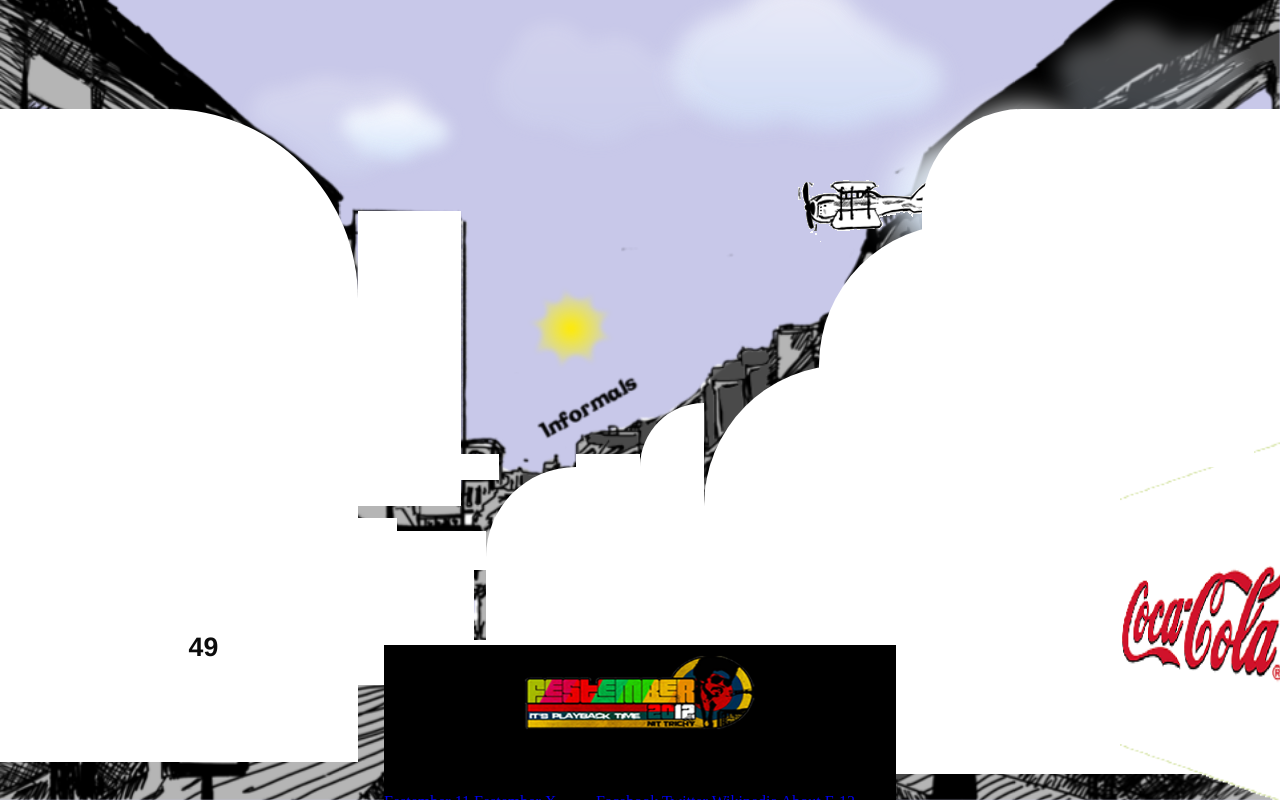
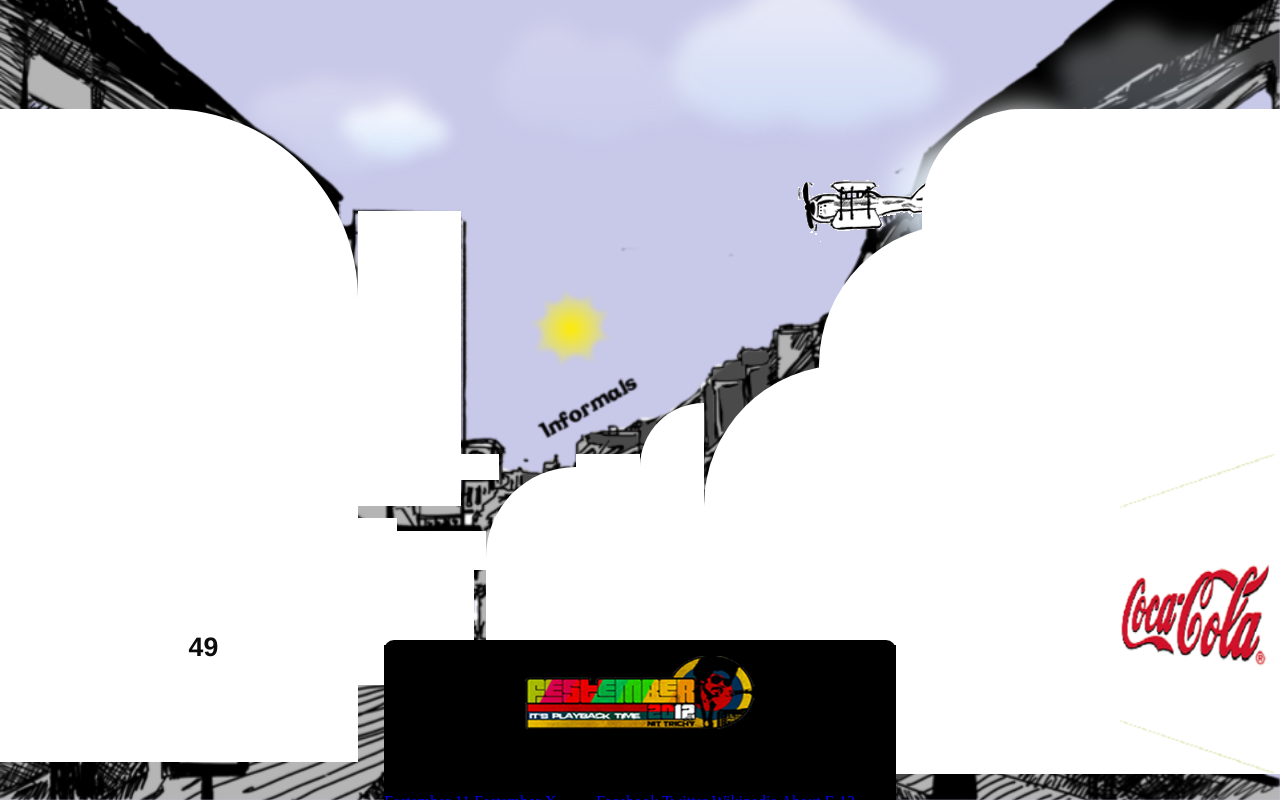
Before and after one commit to seekshiva/Festember12, a PHP site: page / in a window 1280 px wide. Run offline with PHP 8.4, Linux system fonts and the light colour scheme; some libraries are stand-ins or nearby versions.

Commit message:
going back to an earlier commit

```diff
--- a/css/main.css
+++ b/css/main.css
@@ -22,7 +22,7 @@ body {
    left : 30%;
    top : 5%;
    height : 95%;
-   border-color: #ffffff;
+   border-color: #ffffff -moz-use-text-color;
    border-radius: 10px 10px 0 0;
    border-style: solid solid none;
    border-width: 5px 0 0;
@@ -199,16 +199,20 @@ body {
     left : 86%;
     bottom : 2%;
     cursor: pointer;
+    //background-color : #000;
+    //border : solid 1px #000;
+    border-top-left-radius : 120px;
+    border-top-right-radius : 150px;
+    border-bottom-left-radius : 120px;
 }
 
 #sponsor_container img {
     display: none;
     position: absolute;
-    width: 45%;
-    height: 115%;
+    width: 40%;
+    height: 100%;
     left : 5%;
-    bottom : -10%;
-	z-index : -10;
+    bottom : 0%;
 }
 
 #sponsors .sponsor_type {
--- a/js/main.js
+++ b/js/main.js
@@ -495,7 +495,7 @@
 	    var that = this;
 	    debounce(function(){
 	        element["overlay_container"].style.display = "none";
-			$(that).animate({'top' : '80%'},1000);},500);
+		$(that).animate({'top' : '80%'},1000);},500);
 	});
 
 
```
